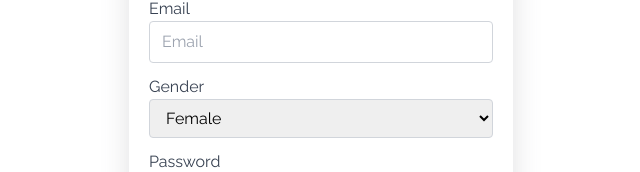
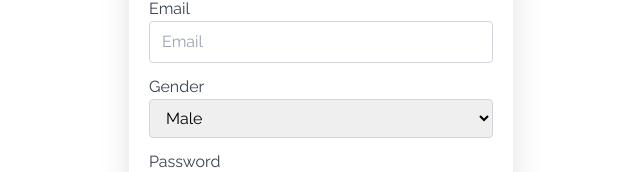
Before and after one commit to Mark-Alexis-Posadas/student-information-system, a React (Vite) app in the folder client/: page /sign-up in a window 1280 px wide. Shown: the part 292-464 px from the top of the page, without its empty margins (319-959 px from the left). Built offline with nearby package versions, Linux system fonts and the light colour scheme.

Commit message:
added error component

```diff
--- a/client/src/authentication/SignUp/index.tsx
+++ b/client/src/authentication/SignUp/index.tsx
@@ -1,12 +1,13 @@
 import React, { useState } from "react";
-import { Formik, Field } from "formik";
+import { Formik, Field, ErrorMessage } from "formik";
 import axios from "axios";
 import { Button } from "../../components/Buttons";
 import { PageTitle } from "../../components/PageTitle";
-
+import { Error } from "../../components/Forms/Error";
 import { SignUpFieldsTypes } from "../../types/authentication/sign-up";
 import { Link } from "react-router-dom";
 import { Input } from "../../components/Forms/Input";
+import { Select } from "../../components/Forms/Select";
 
 const initialvalues: SignUpFieldsTypes = {
   name: "",
@@ -54,13 +55,16 @@ export const SignUp: React.FC = () => {
                 label="Name"
                 name="name"
                 type="text"
-                className="w-full px-3 py-2 border border-gray-300 rounded focus:outline-none focus:ring focus:ring-indigo-100"
+                className={`${
+                  errors.name ? "border-red-500" : "border-gray-300 "
+                } w-full px-3 py-2 border rounded focus:outline-none focus:ring focus:ring-indigo-100`}
                 placeholder="Name"
                 onChange={handleChange}
                 onBlur={handleBlur}
                 value={values.name}
                 component={Input}
               />
+              <ErrorMessage name="name" component={Error} />
 
               <Field
                 label="Email"
@@ -69,27 +73,29 @@ export const SignUp: React.FC = () => {
                 value={values.email}
                 name="email"
                 type="email"
-                className="w-full px-3 py-2 border border-gray-300 rounded focus:outline-none focus:ring focus:ring-indigo-100"
+                className={`${
+                  errors.email ? "border-red-500" : "border-gray-300 "
+                } w-full px-3 py-2 border rounded focus:outline-none focus:ring focus:ring-indigo-100`}
                 placeholder="Email"
                 component={Input}
               />
+              <ErrorMessage name="email" component={Error} />
 
-              <div className="flex flex-col mb-3">
-                <label className="block text-gray-700" htmlFor="gender">
-                  Gender
-                </label>
-                <select
-                  onChange={handleChange}
-                  onBlur={handleBlur}
-                  value={values.gender}
-                  name="gender"
-                  id="gender"
-                  className="w-full px-3 py-2 border border-gray-300 rounded focus:outline-none focus:ring focus:ring-indigo-100"
-                >
-                  <option value="female">Female</option>
-                  <option value="male">Male</option>
-                </select>
-              </div>
+              <Field
+                label="Gender"
+                options={[
+                  { label: "Male", value: "male" },
+                  { label: "Female", value: "female" },
+                ]}
+                onChange={handleChange}
+                onBlur={handleBlur}
+                name="gender"
+                className={`${
+                  errors.gender ? "border-red-500" : "border-gray-300 "
+                } w-full px-3 py-2 border rounded focus:outline-none focus:ring focus:ring-indigo-100`}
+                component={Select}
+              />
+              <ErrorMessage name="gender" component={Error} />
 
               <Field
                 label="Password"
@@ -98,11 +104,14 @@ export const SignUp: React.FC = () => {
                 value={values.password}
                 name="password"
                 type="password"
-                className="w-full px-3 py-2 border border-gray-300 rounded focus:outline-none focus:ring focus:ring-indigo-100"
+                className={`${
+                  errors.password ? "border-red-500" : "border-gray-300 "
+                } w-full px-3 py-2 border rounded focus:outline-none focus:ring focus:ring-indigo-100`}
                 placeholder="Password"
                 autoComplete="on"
                 component={Input}
               />
+              <ErrorMessage name="password" component={Error} />
 
               <Field
                 label="Confirm Password"
@@ -111,11 +120,14 @@ export const SignUp: React.FC = () => {
                 value={values.confirmPassword}
                 name="confirmPassword"
                 type="password"
-                className="w-full px-3 py-2 border border-gray-300 rounded focus:outline-none focus:ring focus:ring-indigo-100"
+                className={`${
+                  errors.confirmPassword ? "border-red-500" : "border-gray-300 "
+                } w-full px-3 py-2 border rounded focus:outline-none focus:ring focus:ring-indigo-100`}
                 placeholder="Confirm Password"
                 autoComplete="on"
                 component={Input}
               />
+              <ErrorMessage name="confirmPassword" component={Error} />
 
               <div className="flex items-center justify-between">
                 <Button
--- a/client/src/components/Forms/Error.tsx
+++ b/client/src/components/Forms/Error.tsx
@@ -1,3 +1,3 @@
 export const Error = () => {
-  return <div>Error</div>;
+  return <p className="text-red-600">Error</p>;
 };
--- a/client/src/components/Forms/Select.tsx
+++ b/client/src/components/Forms/Select.tsx
@@ -1,3 +1,34 @@
-export const Select = () => {
-  return <div>Select</div>;
+import { FieldProps } from "formik";
+import { FC } from "react";
+
+interface Option {
+  value: string; // Assuming value is a string, adjust if necessary
+  label: string;
+}
+
+interface SelectProps extends FieldProps {
+  label: string;
+  options: Option[];
+}
+
+export const Select: FC<SelectProps> = ({
+  label,
+  options,
+  field,
+  ...props
+}) => {
+  return (
+    <div className="flex flex-col mb-3">
+      <label className="block text-gray-700" htmlFor={field.name}>
+        {label}
+      </label>
+      <select {...field} {...props}>
+        {options.map((item) => (
+          <option key={item.value} value={item.value}>
+            {item.label}
+          </option>
+        ))}
+      </select>
+    </div>
+  );
 };
```
